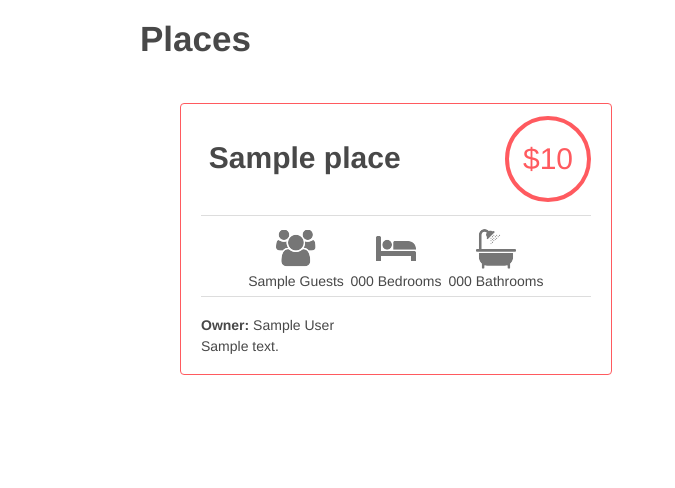
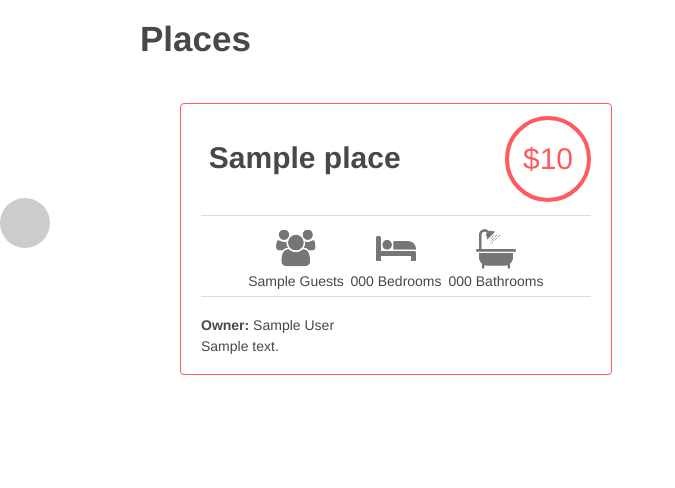
Before and after one commit to conkobar/holbertonschool-AirBnB_clone_v4, a Flask app: template web_dynamic/templates/2-hbnb.html in a window 1280 px wide. Shown: the part 177-665 px from the top of the page, without its empty margins (0-675 px from the left). Run offline with Flask 2, Linux system fonts and the light colour scheme; the template is opened without the code that fills it: most values are stand-ins (such as "Sample title", 1, 10 or a date in 2020); some libraries are stand-ins or nearby versions.

Commit message:
Project updates- attempting to make a circle

```diff
--- a/web_dynamic/templates/2-hbnb.html
+++ b/web_dynamic/templates/2-hbnb.html
@@ -31,13 +31,29 @@
     <script src="https://code.jquery.com/jquery-3.2.1.min.js"></script>
     <script
       type="text/javascript"
-      src="/static/scripts/1-hbnb.js?{{ cache_id }}"
+      src="/static/scripts/2-hbnb.js?{{ cache_id }}"
     ></script>
     <title>HBnB</title>
+    <style>
+      #api_status {
+        text-align: right;
+        width: 50px;
+        height: 50px;
+        border-radius: 40px;
+        margin: 0;
+        position: absolute;
+        top: 50%;
+        -ms-transform: translateY(-50%);
+        transform: translateY(-50%);
+        border-right: 30px;
+        background-color: #cccccc;
+      }
+    </style>
   </head>
   <body>
     <header>
       <div class="logo"></div>
+      <div id="api_status" class="available"></div>
     </header>
     <div class="container">
       <section class="filters">
```
